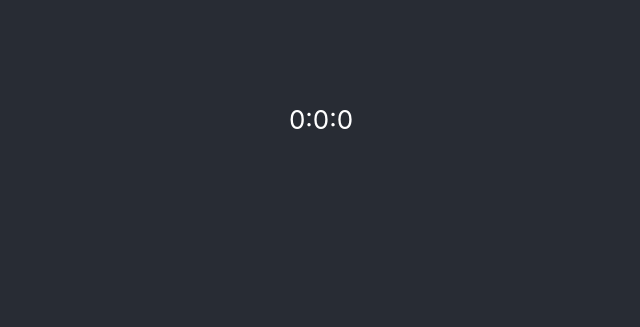
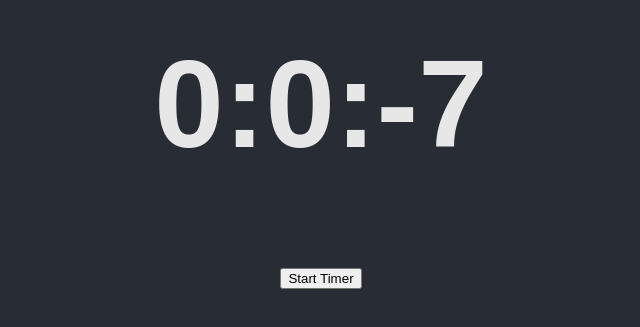
Before and after one commit to Balaguru4580/pomodorset, a React (Create React App) app: page / in a window 1280 px wide. Shown: the part 281-608 px from the top of the page, without its empty margins (319-959 px from the left). Built offline with nearby package versions, Linux system fonts and the light colour scheme.

Commit message:
Start Timer Button Basic Implementation

```diff
--- a/package.json
+++ b/package.json
@@ -6,6 +6,7 @@
     "@testing-library/jest-dom": "^5.11.4",
     "@testing-library/react": "^11.1.0",
     "@testing-library/user-event": "^12.1.10",
+    "node-sass": "^6.0.1",
     "react": "^17.0.2",
     "react-dom": "^17.0.2",
     "react-scripts": "4.0.3",
--- /dev/null
+++ b/src/components/Timer/Crucials/Crucials.js
@@ -0,0 +1,17 @@
+import React from "react";
+
+export default function Crucials({timerCommand}){
+
+    let data = []
+
+    function timerStart(){
+        data[0] = 5;
+        data[1] = 4;
+        data[2] = 3;
+        timerCommand(data)
+    }
+
+
+        return(<button onClick={timerStart}>Start Timer</button>)
+
+    }
--- a/src/components/Timer/Timer.js
+++ b/src/components/Timer/Timer.js
@@ -1,8 +1,17 @@
-import React from "react";
-export default function App() {
-  const [Stimer, setSTimer] = React.useState(5);
-  const[Mtimer, setMTimer] = React.useState(0);
-  const[Htimer, setHTimer] = React.useState(0);
+import React, { useState } from "react";
+import styles from './Timer.module.scss';
+import Crucials from "./Crucials/Crucials";
+export default function Timer() {
+
+  let Seconds = 0;
+  let Minutes = 0;
+  let Hours = 0;
+  let timerUpdate = false;
+  const [Stimer, setSTimer] = React.useState(Seconds);
+  const[Mtimer, setMTimer] = React.useState(Minutes);
+  const[Htimer, setHTimer] = React.useState(Hours);
+
+  const [data, setData] = useState('');
 
   const id =React.useRef(null);
   const clear=()=>{
@@ -12,33 +21,42 @@ export default function App() {
      id.current=window.setInterval(()=>{
       setSTimer((time)=>time-1)
     },1000)
-    return ()=>clear();
+    //NOTNEEDED return ()=>clear();
+
   },[]) //Seconds Tick Down Mechanism
 
   React.useEffect(()=>{
     // Hours to minutes drop
     if(Mtimer === 0 && Htimer !== 0 && Stimer === 0){
-      setMTimer((Ntime) => Ntime+60)
-      setHTimer((Htime) => Htime -1)
+      setMTimer((Ntime) => Ntime + 60)
+      setHTimer((Htime) => Htime - 1)
     }
     // Minutes to Seconds Drop
     else if(Stimer === 0 && Mtimer !== 0){
-      setSTimer((time) => time+59)
-      setMTimer((Mtime) => Mtime -1)
+      setSTimer((time) => time + 59)
+      setMTimer((Mtime) => Mtime - 1)
     }
     //Timer Complete Event
     else if(Stimer === 0){
       console.log("COMPLETE")
-      clear();
+      setSTimer((Stime) => Stime = 0)
     }
-  },[Stimer, Mtimer, Htimer])
+  },[Stimer, Mtimer, Htimer,timerUpdate])
 
+  const timerCommand = (timedata) => {
+    setData(timedata)
+    setSTimer((s) => s = data[0])
+    setMTimer((s) => s = data[1])
+    setHTimer((s) => s = data[2])
+    timerUpdate = true;
+  }
 
   return (
-    <div className="App">
-
-     <div>{Htimer}:{Mtimer}:{Stimer} </div>
-
+    <div className={styles.timerstyle}>
+      <h1 style = {{fontSize: 125}}>
+      {Htimer}:{Mtimer}:{Stimer}
+      </h1>
+      <Crucials timerCommand = {timerCommand} />
     </div>
   );
 }
--- a/src/components/Timer/Timer.module.scss
+++ b/src/components/Timer/Timer.module.scss
@@ -0,0 +1,5 @@
+.timerstyle{
+    font-Family: 'Arial';
+    color: rgb(231, 231, 231);
+    padding: 10px;
+}
```
Also changed, not shown: 1 other file (tests, documents, lock files or other folders).
